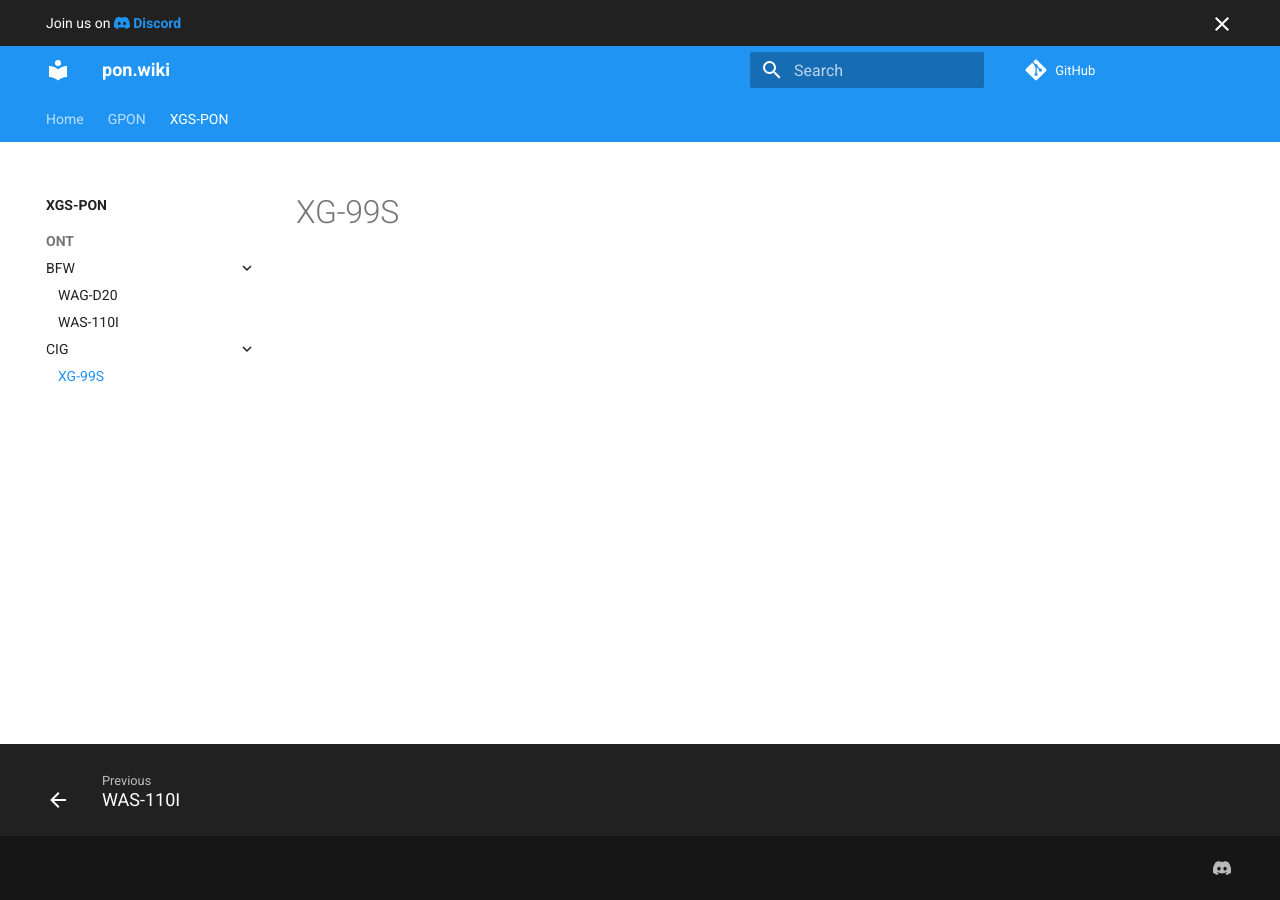
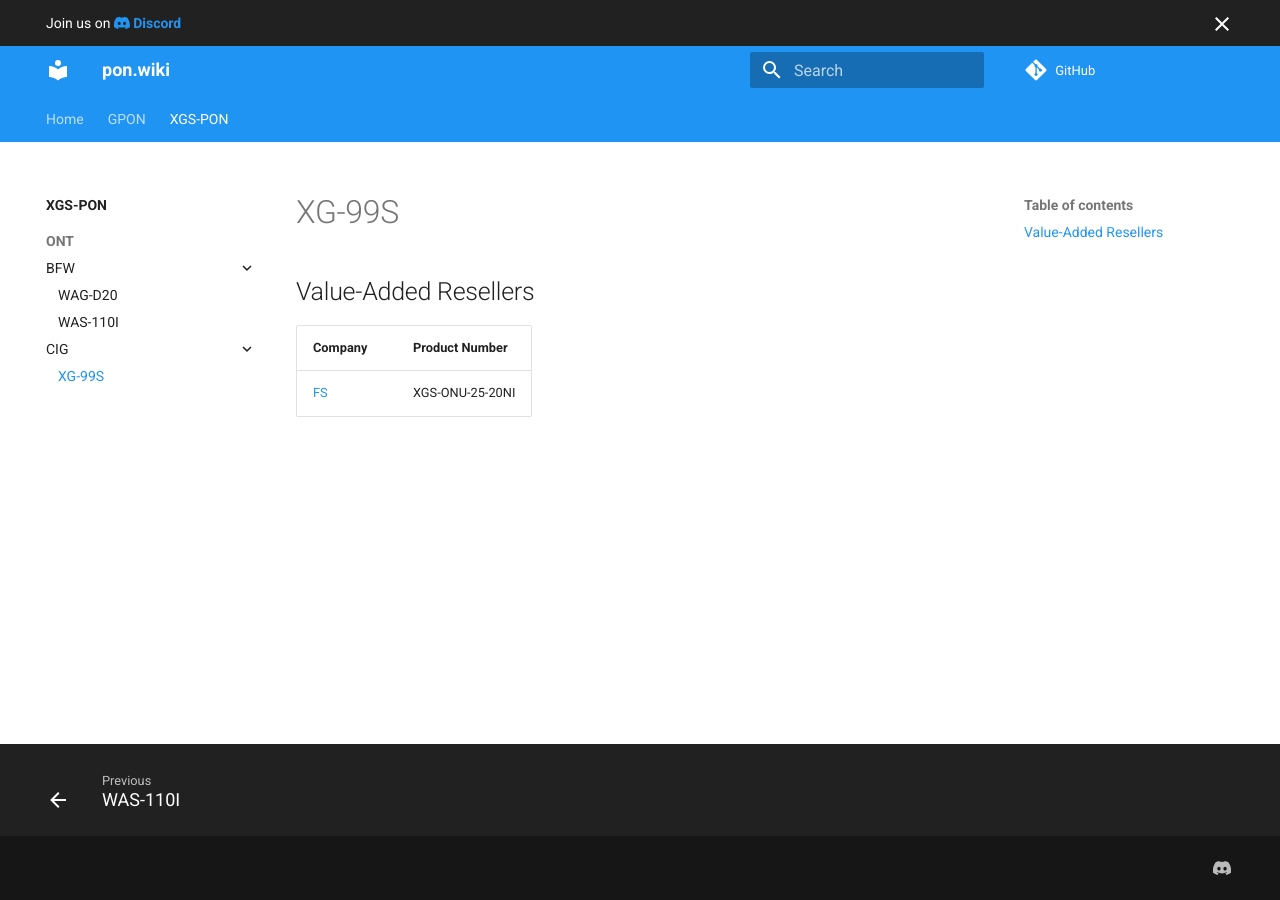
Before and after one commit to up-n-atom/8311, an MkDocs documentation site: the page built from docs/xgs-pon/ont/cig/xg-99s.md, in a window 1280 px wide. Built offline with MkDocs 1.6.1 and Material for MkDocs 9.7.7, drawn with Linux system fonts in a browser that asks for light colours; comment, search, counter and statistics services are not loaded.

Commit message:
XG-99S: Add VAR listing

```diff
--- a/docs/xgs-pon/ont/cig/xg-99s.md
+++ b/docs/xgs-pon/ont/cig/xg-99s.md
@@ -1 +1,7 @@
 # XG-99S
+
+## Value-Added Resellers
+
+| Company                   | Product Number  |
+| ------------------------- | --------------- |
+| [FS](https://www.fs.com/) | XGS-ONU-25-20NI |
```
